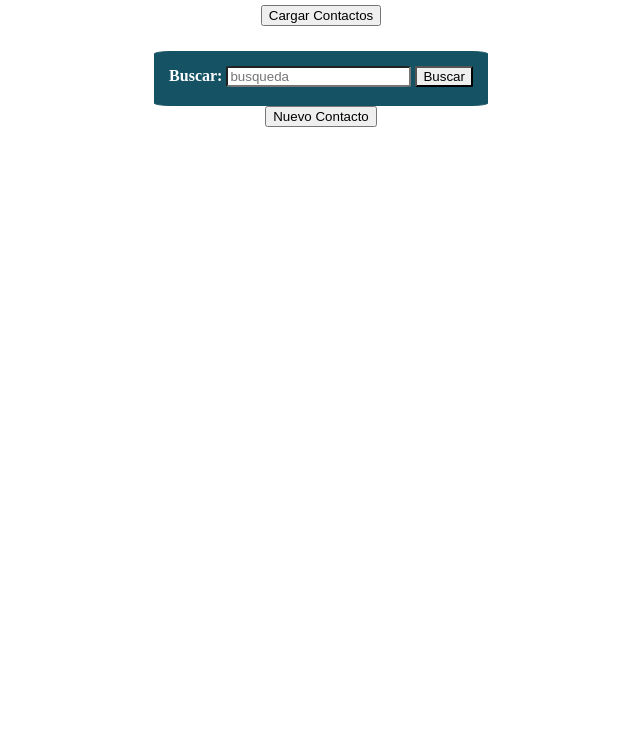
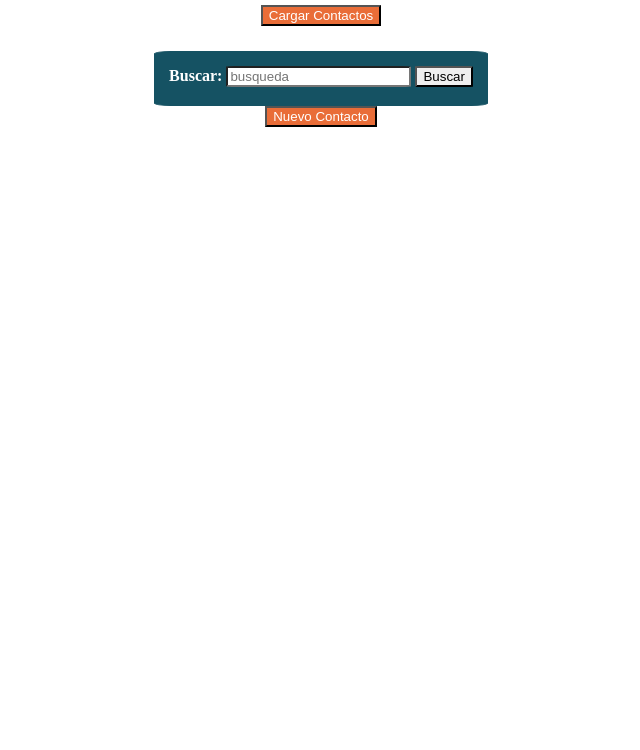
Before and after one commit to SantiagoFor/ContactDinamic, a plain HTML site: page index.html in a window 1280 px wide. Shown: the part 50-800 px from the top of the page, without its empty margins (319-959 px from the left). Drawn offline with Linux system fonts and the light colour scheme.

Commit message:
cambio de colores

```diff
--- a/estilos.css
+++ b/estilos.css
@@ -29,3 +29,7 @@ table{
         color: white;
         background-color: #155263 ;
     }
+    button{
+        background-color: #E96D38;
+        color: white;
+    }
```
